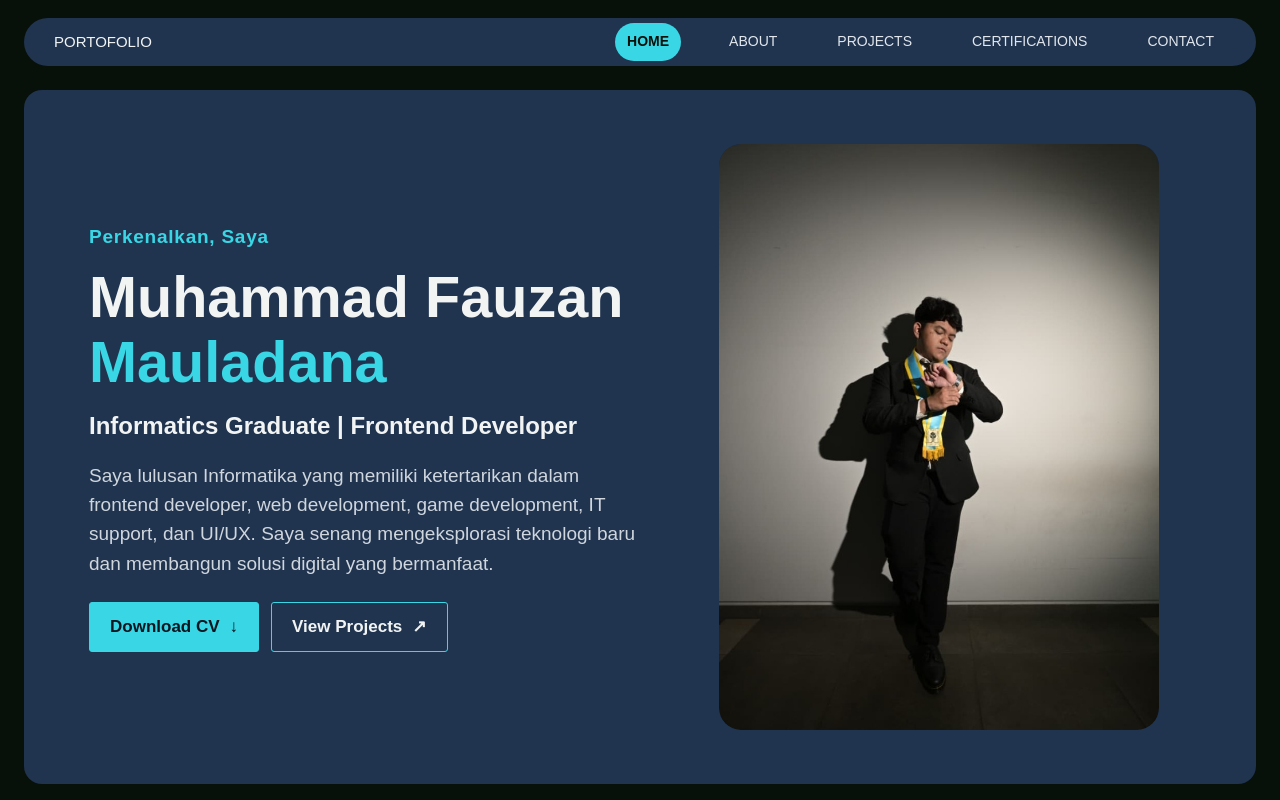
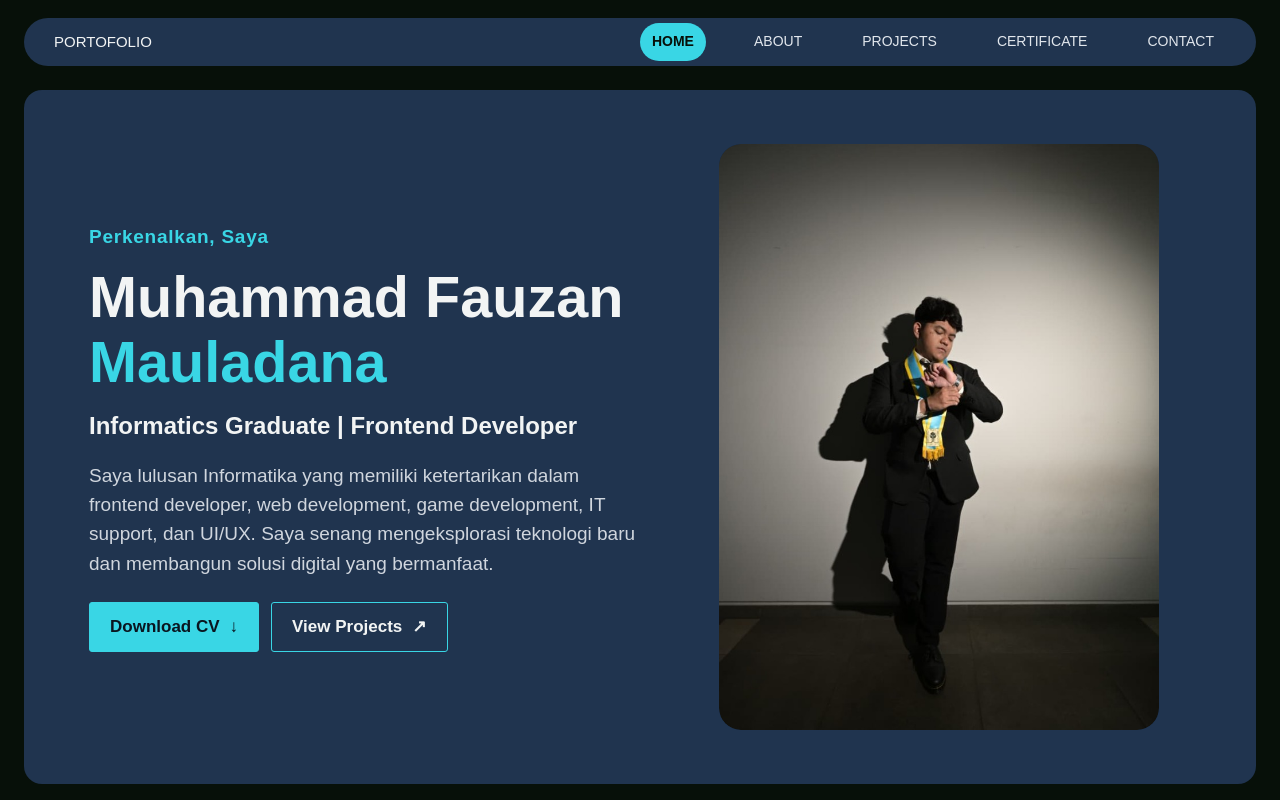
Before and after one commit to MuhFauzan07/Portofolio-MuhFauzan, a plain HTML site: page index.html in a window 1280 px wide. Drawn offline with Linux system fonts and the light colour scheme.

Commit message:
Rename certificate navigation label
Co-authored-by: Copilot <223556219+Copilot@users.noreply.github.com>

```diff
--- a/index.html
+++ b/index.html
@@ -21,7 +21,7 @@
         <a href="#home" data-nav="home">Home</a>
         <a href="#about" data-nav="about">About</a>
         <a href="#projects" data-nav="projects">Projects</a>
-        <a href="#certifications" data-nav="certifications">Certifications</a>
+        <a href="#certifications" data-nav="certifications">Certificate</a>
         <a href="#contact" data-nav="contact">Contact</a>
       </nav>
     </header>
```
